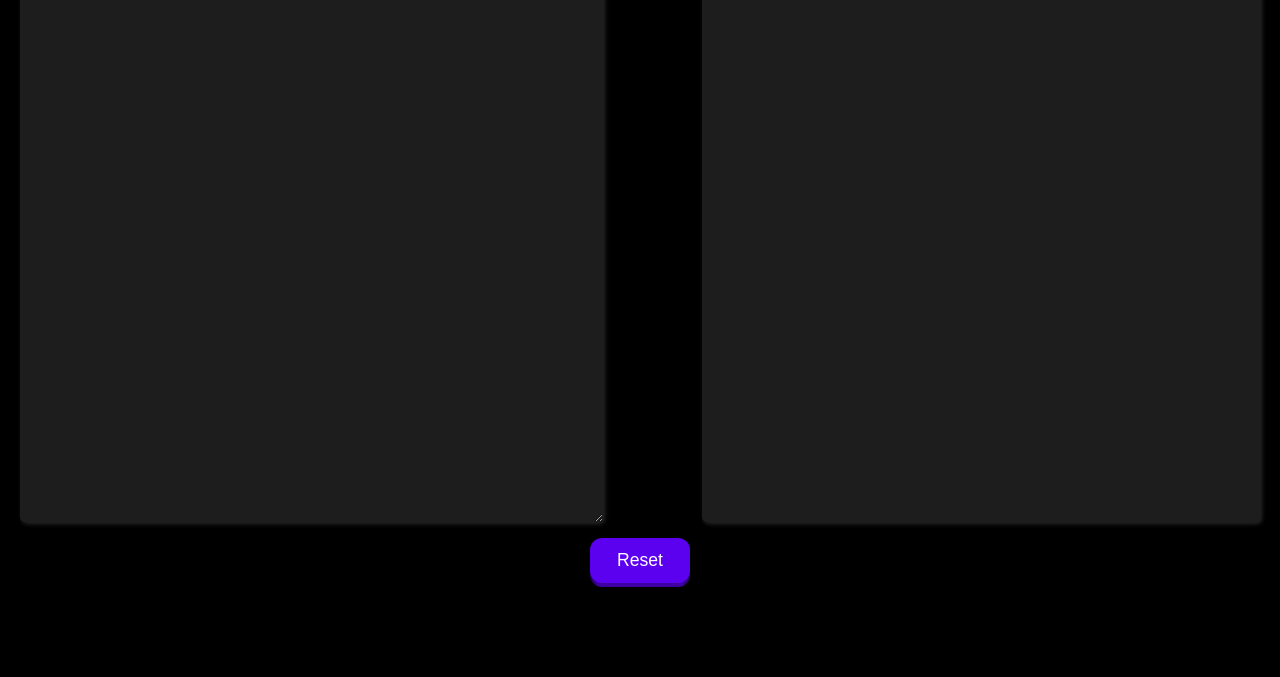
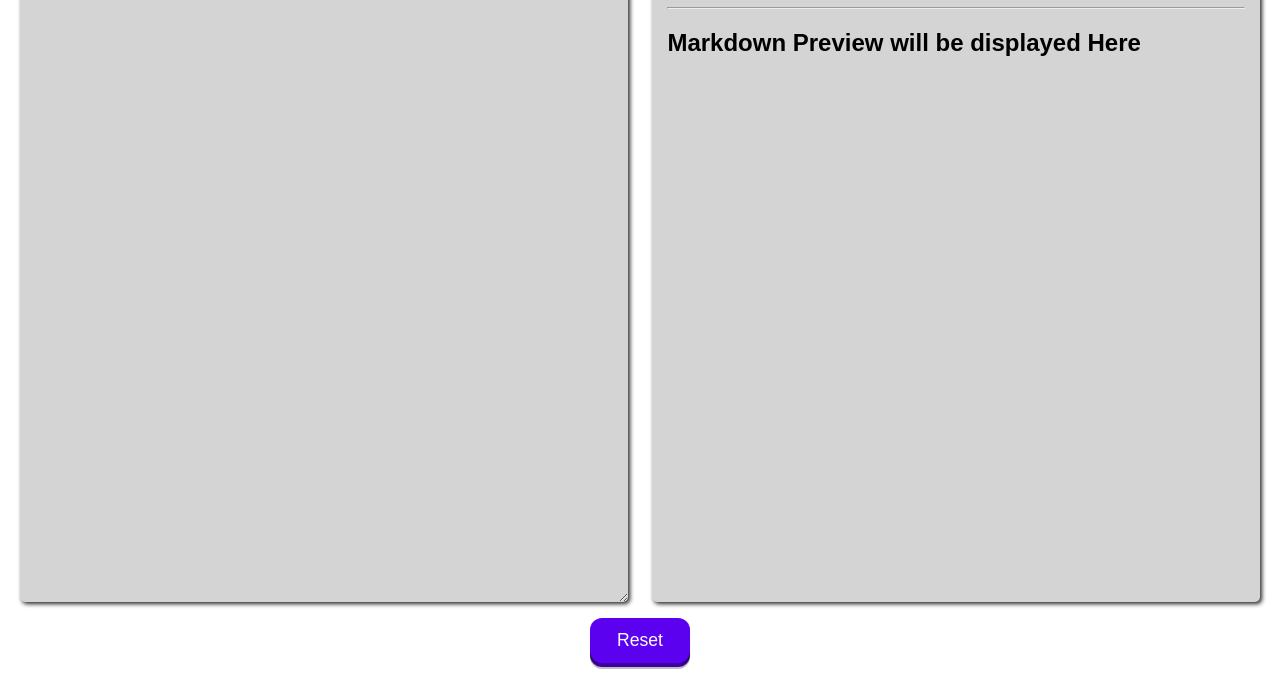
Before and after one commit to chiragdev1/markdown-parser, a plain HTML site: page index.html in a window 1280 px wide. Shown: the part 175-852 px from the top of the page. Before the commit the page ends 800 px from the top, so only its background shows below. Drawn offline with nearby package versions, Linux system fonts and the light colour scheme; a small style sheet from the web is missing.

Commit message:
Made it responsive and slight ui changes

```diff
--- a/index.html
+++ b/index.html
@@ -11,7 +11,11 @@
    <h1 id="main-heading">Markdown Parser</h1>
    <div class="container">
       <textarea name="mdInput" id="md-input" placeholder="Enter your markdown here..." tabindex="0" class="big-box"></textarea>
-      <div class="md-display big-box" id="md-display" class="big-box"></div>
+      <div class="big-box" id="md-display">
+         <h1>Welcome to Markdown Parser</h1>
+         <hr>
+         <h2>Markdown Preview will be displayed Here</h2>
+      </div>
    </div>
    <button id="reset-button">
       <span class="shadow"></span>
--- a/style.css
+++ b/style.css
@@ -5,7 +5,7 @@
    --big-box-bg-hover: #272727 ;
    --button-bg: #535C91;
    --font-color: white;
-
+   --code-bg: #2d333f;
 }
 
 *{
@@ -17,7 +17,7 @@
 
 body{
    margin: 0;
-   padding: 10px 10px;
+   padding: 10px;
    background-color: var(--primary-bg);
    color: var(--font-color);
 }
@@ -25,23 +25,32 @@ body{
 #main-heading{
    text-align: center;
    margin: 10px 0;
+   padding: 0;
 }
 .container{
-   height: 80vh;
    margin-bottom:10px ;
    border-radius: 10px;
    padding: 10px;
-   overflow-y: scroll;
+   padding-bottom: 0;
+
+   height: 90vh;
    display: flex;
+   flex-direction: column-reverse;
    justify-content: space-between;
 }
 
 .big-box{
    padding: 15px;
+   padding-bottom: 0;
    border-radius: 5px;
    background-color: var(--big-box-bg);
    box-shadow: 2px 2px 4px rgb(41, 39, 39);
+
+
    overflow-y: scroll;
+   width: 100%;
+   min-height: 45%;
+   margin: 10px 0;
 }
 
 .big-box:hover{
@@ -55,20 +64,21 @@ body{
 
 #md-input{
    resize: vertical;
-   width: 47%;
    border:  none;
    color: inherit;
    outline: none;
    font-size: 1.2rem;
+
 }
-
 #md-input:focus{
    border: 2px solid gray;
    transform: scale(1.02);
 }
 
+
+
 pre code {
-   background-color: #282c34 !important;
+   background-color: var(--code-bg) !important;
    /* Change to your desired color */
    color: #ffffff !important;
    /* Change text color if needed */
@@ -77,15 +87,6 @@ pre code {
    display: block;
 }
 
-.md-display{
-   width: 45%;
-
-}
-/* .md-display * {
-   margin: 5px ;
-
-   padding: 5px 0;
-} */
 #reset-button{
    margin: 0 50%;
    transform: translateX(-50%);
@@ -103,8 +104,6 @@ button {
    user-select: none;
    touch-action: manipulation;
 }
-
-
 
 .shadow {
    position: absolute;
@@ -180,8 +179,55 @@ button:focus:not(:focus-visible) {
    display: none;
 }
 
-
 * {
    scrollbar-width: none;
    scrollbar-color: transparent transparent;
 }
+
+/* For screens 640px and up */
+@media (min-width: 640px) {
+   /* Styles for small screens */
+   .container{
+      height: 90vh;
+      display: flex;
+      flex-direction: column-reverse;
+      justify-content: space-between;
+   }
+
+   .big-box {
+      overflow-y: scroll;
+      width: 100%;
+      min-height: 45%;
+      margin: 10px 0;
+   }
+
+
+}
+
+
+/* For screens 1024px and up */
+@media (min-width: 1024px) {
+   /* Styles for large screens */
+   .container {
+      flex-direction: row;
+      gap: 20px;
+   }
+
+   .big-box{
+      width: 49%;
+   }
+}
+
+
+
+@media (prefers-color-scheme: light) {
+   :root {
+      --primary-bg: white;
+      --container-bg: #bcb6e0;
+      --big-box-bg: #d4d4d4;
+      --big-box-bg-hover: #c1bfbf;
+      --button-bg: #535C91;
+      --font-color: #000000;
+      --code-bg: #141717;
+      }
+}
```
